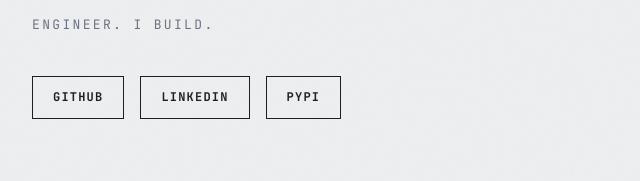
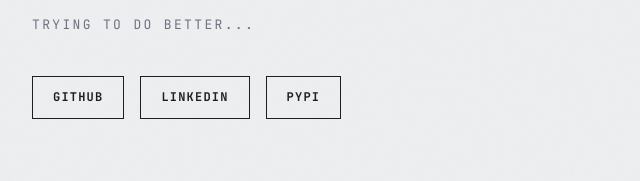
Before and after one commit to dhruv-0512/portfolio, a plain HTML site: page index.html in a window 1280 px wide. Shown: the part 216-397 px from the top of the page, 116-756 px from the left. Drawn offline with Linux system fonts and the light colour scheme.

Commit message:
portfolio

```diff
--- a/index.html
+++ b/index.html
@@ -448,7 +448,7 @@
           <h1 class="name">DHRUV</h1>
 
           <p class="engineer-label">
-            Engineer. I build.
+            Trying to do better...
           </p>
 
           <div class="hero-meta">
```
